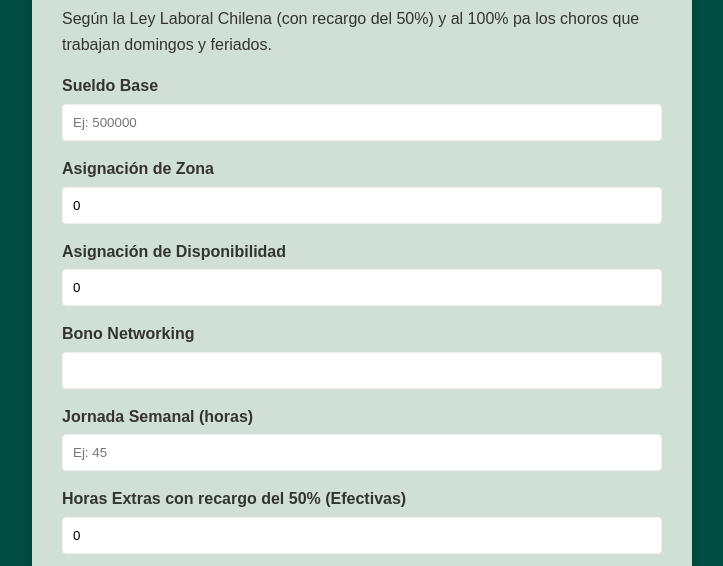
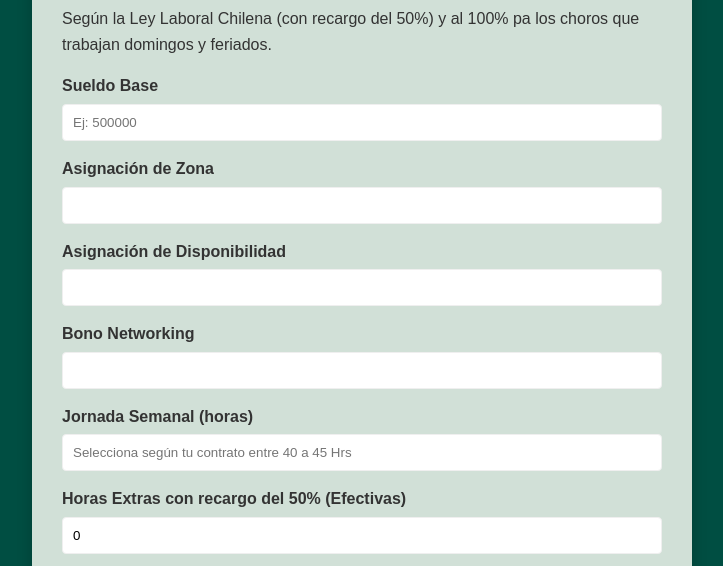
Before and after one commit to maalvarezGz/calculadoraFH, a plain HTML site: page index.html in a window 1280 px wide. Shown: the part 166-732 px from the top of the page, without its empty margins (278-1001 px from the left). Drawn offline with Linux system fonts and the light colour scheme.

Commit message:
Update index.html

```diff
--- a/index.html
+++ b/index.html
@@ -95,12 +95,12 @@
 
         <div class="input-group">
             <label for="asignacionZona">Asignación de Zona</label>
-            <input type="number" id="asignacionZona" value="0" min="0" oninput="calcular()">
+            <input type="number" id="asignacionZona" value="" min="0" oninput="calcular()">
         </div>
 
         <div class="input-group">
             <label for="asignacionDisponibilidad">Asignación de Disponibilidad</label>
-            <input type="number" id="asignacionDisponibilidad" value="0" min="0" oninput="calcular()">
+            <input type="number" id="asignacionDisponibilidad" value="" min="0" oninput="calcular()">
         </div>
 
         <div class="input-group">
@@ -110,7 +110,7 @@
 
         <div class="input-group">
             <label for="jornada">Jornada Semanal (horas)</label>
-            <input type="number" id="jornada" placeholder="Ej: 45" min="40" max="45" oninput="calcular()">
+            <input type="number" id="jornada" placeholder="Selecciona según tu contrato entre 40 a 45 Hrs" min="40" max="45" oninput="calcular()">
         </div>
 
         <div class="input-group">
```
